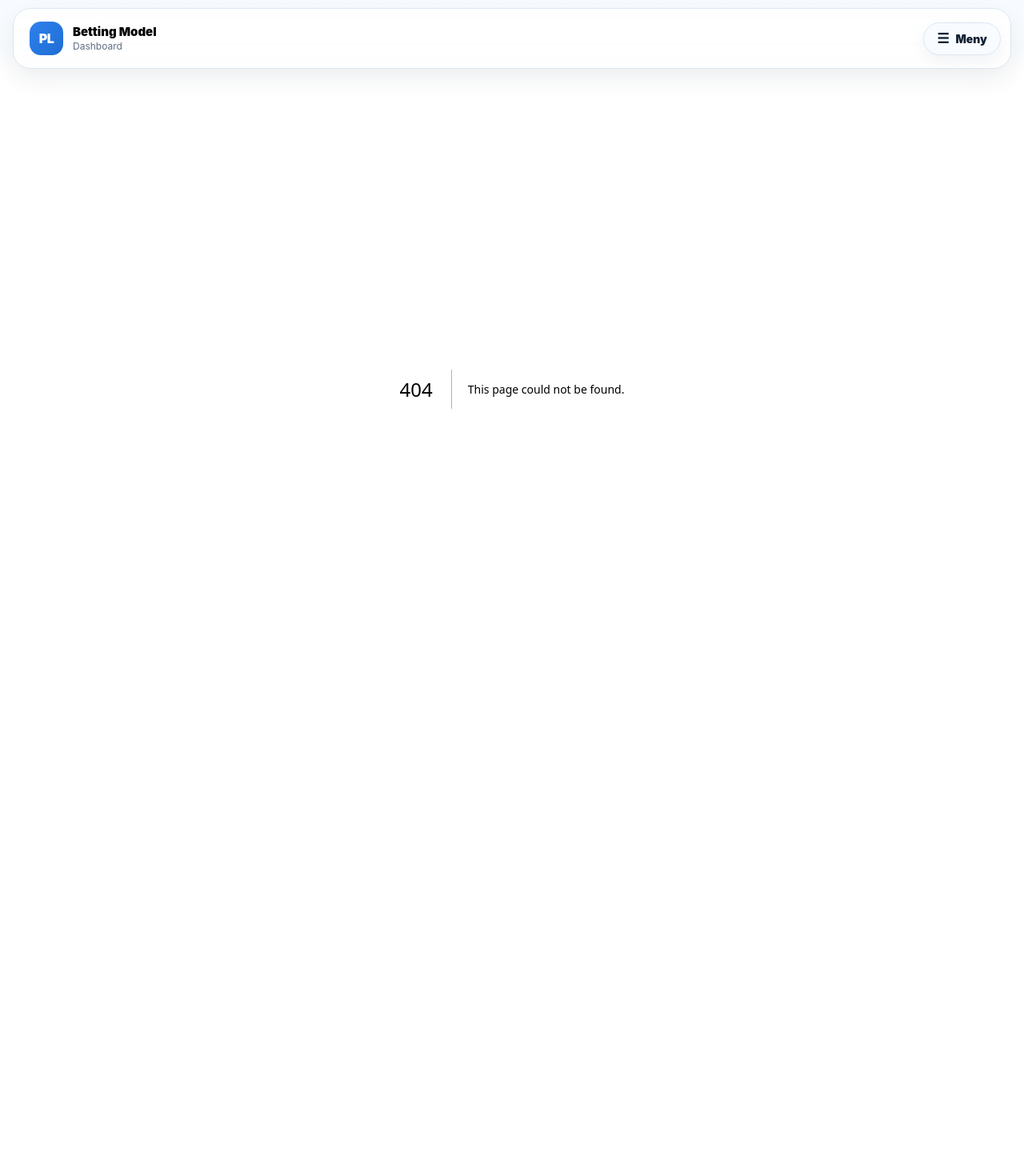
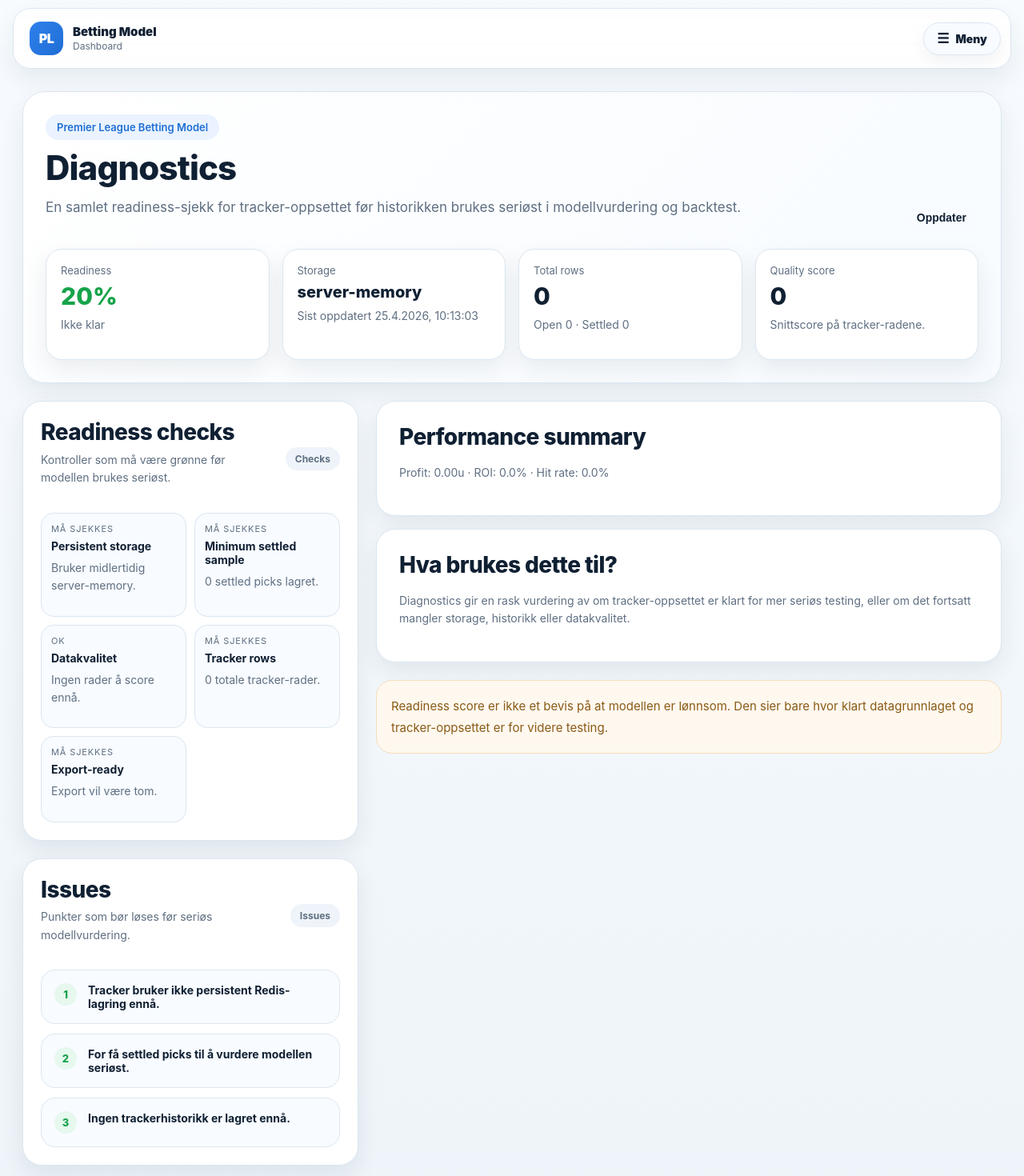
Before and after one commit to hakonnilsen157-commits/PL-betting-model, a Next.js app in the folder pl-vercel-v1/: page /diagnostics in a window 1280 px wide. Before the commit this address had no page. Shown: the top 1470 px of the page at 80% size. Before the commit the page ends 886 px from the top, so only its background shows below. Built offline with nearby package versions, Linux system fonts and the light colour scheme.

Commit message:
Add tracker diagnostics page

```diff
--- /dev/null
+++ b/pl-vercel-v1/app/diagnostics/page.tsx
@@ -0,0 +1,192 @@
+'use client';
+
+import { useEffect, useState } from 'react';
+
+type DiagnosticsResponse = {
+  ok?: boolean;
+  storageMode?: string;
+  updatedAt?: string;
+  readinessScore?: number;
+  readinessBand?: 'green' | 'yellow' | 'red';
+  summary?: {
+    openRows: number;
+    settledRows: number;
+    totalRows: number;
+    avgQualityScore: number;
+    profit: number;
+    roi: number;
+    hitRate: number;
+  };
+  readinessChecks?: Array<{
+    name: string;
+    ok: boolean;
+    detail: string;
+  }>;
+  issues?: string[];
+  error?: string;
+};
+
+function pct(value?: number) {
+  if (typeof value !== 'number' || Number.isNaN(value)) return '–';
+  return `${(value * 100).toFixed(1)}%`;
+}
+
+function units(value?: number) {
+  if (typeof value !== 'number' || Number.isNaN(value)) return '–';
+  return `${value > 0 ? '+' : ''}${value.toFixed(2)}u`;
+}
+
+function formatDate(value?: string) {
+  if (!value) return '–';
+  try {
+    return new Date(value).toLocaleString('no-NO');
+  } catch {
+    return value;
+  }
+}
+
+function bandLabel(value?: string) {
+  if (value === 'green') return 'Klar';
+  if (value === 'yellow') return 'Delvis klar';
+  if (value === 'red') return 'Ikke klar';
+  return 'Ukjent';
+}
+
+export default function DiagnosticsPage() {
+  const [data, setData] = useState<DiagnosticsResponse | null>(null);
+  const [loading, setLoading] = useState(true);
+  const [error, setError] = useState<string | null>(null);
+
+  async function loadDiagnostics() {
+    setLoading(true);
+    setError(null);
+
+    try {
+      const response = await fetch('/api/tracker/diagnostics', { cache: 'no-store' });
+      const json = (await response.json()) as DiagnosticsResponse;
+      if (!response.ok || !json.ok) throw new Error(json.error ?? 'Kunne ikke hente diagnostics');
+      setData(json);
+    } catch (err) {
+      setError(err instanceof Error ? err.message : 'Ukjent diagnostics-feil');
+    } finally {
+      setLoading(false);
+    }
+  }
+
+  useEffect(() => {
+    loadDiagnostics();
+  }, []);
+
+  const summary = data?.summary;
+  const checks = data?.readinessChecks ?? [];
+  const issues = data?.issues ?? [];
+
+  return (
+    <main className="dashboard-shell">
+      <section className="hero-card">
+        <div className="hero-topline">
+          <div>
+            <div className="eyebrow">Premier League Betting Model</div>
+            <h1 className="hero-title">Diagnostics</h1>
+            <p className="hero-subtitle">
+              En samlet readiness-sjekk for tracker-oppsettet før historikken brukes seriøst i modellvurdering og backtest.
+            </p>
+          </div>
+          <button type="button" onClick={loadDiagnostics} className="app-nav-link" disabled={loading}>
+            {loading ? 'Sjekker...' : 'Oppdater'}
+          </button>
+        </div>
+
+        {error ? <div className="warning-box">{error}</div> : null}
+
+        <div className="summary-grid" style={{ marginTop: 20 }}>
+          <div className="summary-card">
+            <div className="summary-label">Readiness</div>
+            <div className="summary-value green">{data?.readinessScore ?? '–'}%</div>
+            <p className="section-subtitle" style={{ marginTop: 8 }}>{bandLabel(data?.readinessBand)}</p>
+          </div>
+          <div className="summary-card">
+            <div className="summary-label">Storage</div>
+            <div className="summary-value" style={{ fontSize: 20 }}>{data?.storageMode ?? '–'}</div>
+            <p className="section-subtitle" style={{ marginTop: 8 }}>Sist oppdatert {formatDate(data?.updatedAt)}</p>
+          </div>
+          <div className="summary-card">
+            <div className="summary-label">Total rows</div>
+            <div className="summary-value">{summary?.totalRows ?? '–'}</div>
+            <p className="section-subtitle" style={{ marginTop: 8 }}>Open {summary?.openRows ?? 0} · Settled {summary?.settledRows ?? 0}</p>
+          </div>
+          <div className="summary-card">
+            <div className="summary-label">Quality score</div>
+            <div className="summary-value">{summary?.avgQualityScore ?? '–'}</div>
+            <p className="section-subtitle" style={{ marginTop: 8 }}>Snittscore på tracker-radene.</p>
+          </div>
+        </div>
+      </section>
+
+      <section className="main-grid">
+        <div className="left-column">
+          <section className="list-card">
+            <div className="list-card-header">
+              <div>
+                <h2 className="section-title" style={{ marginBottom: 0 }}>Readiness checks</h2>
+                <p className="section-subtitle">Kontroller som må være grønne før modellen brukes seriøst.</p>
+              </div>
+              <div className="badge-soft">Checks</div>
+            </div>
+
+            <div className="metrics-grid" style={{ marginTop: 14 }}>
+              {checks.length === 0 ? <div className="empty-box">Ingen diagnostics checks ennå.</div> : checks.map((check) => (
+                <div key={check.name} className="metric-pill" style={{ textAlign: 'left' }}>
+                  <div className="metric-pill-label">{check.ok ? 'OK' : 'Må sjekkes'}</div>
+                  <div className="metric-pill-value">{check.name}</div>
+                  <p className="section-subtitle" style={{ marginTop: 8 }}>{check.detail}</p>
+                </div>
+              ))}
+            </div>
+          </section>
+
+          <section className="list-card">
+            <div className="list-card-header">
+              <div>
+                <h2 className="section-title" style={{ marginBottom: 0 }}>Issues</h2>
+                <p className="section-subtitle">Punkter som bør løses før seriøs modellvurdering.</p>
+              </div>
+              <div className="badge-soft">Issues</div>
+            </div>
+
+            <div className="reason-list">
+              {issues.length === 0 ? (
+                <div className="empty-box">Ingen issues funnet.</div>
+              ) : issues.map((issue, index) => (
+                <div key={issue} className="reason-card">
+                  <span className="reason-number">{index + 1}</span>
+                  <div className="metric-pill-value">{issue}</div>
+                </div>
+              ))}
+            </div>
+          </section>
+        </div>
+
+        <aside className="right-column">
+          <section className="detail-card">
+            <h2 className="section-title">Performance summary</h2>
+            <p className="section-subtitle">
+              Profit: {units(summary?.profit)} · ROI: {pct(summary?.roi)} · Hit rate: {pct(summary?.hitRate)}
+            </p>
+          </section>
+
+          <section className="detail-card" style={{ marginTop: 16 }}>
+            <h2 className="section-title">Hva brukes dette til?</h2>
+            <p className="section-subtitle">
+              Diagnostics gir en rask vurdering av om tracker-oppsettet er klart for mer seriøs testing, eller om det fortsatt mangler storage, historikk eller datakvalitet.
+            </p>
+          </section>
+
+          <section className="warning-box">
+            Readiness score er ikke et bevis på at modellen er lønnsom. Den sier bare hvor klart datagrunnlaget og tracker-oppsettet er for videre testing.
+          </section>
+        </aside>
+      </section>
+    </main>
+  );
+}
```
